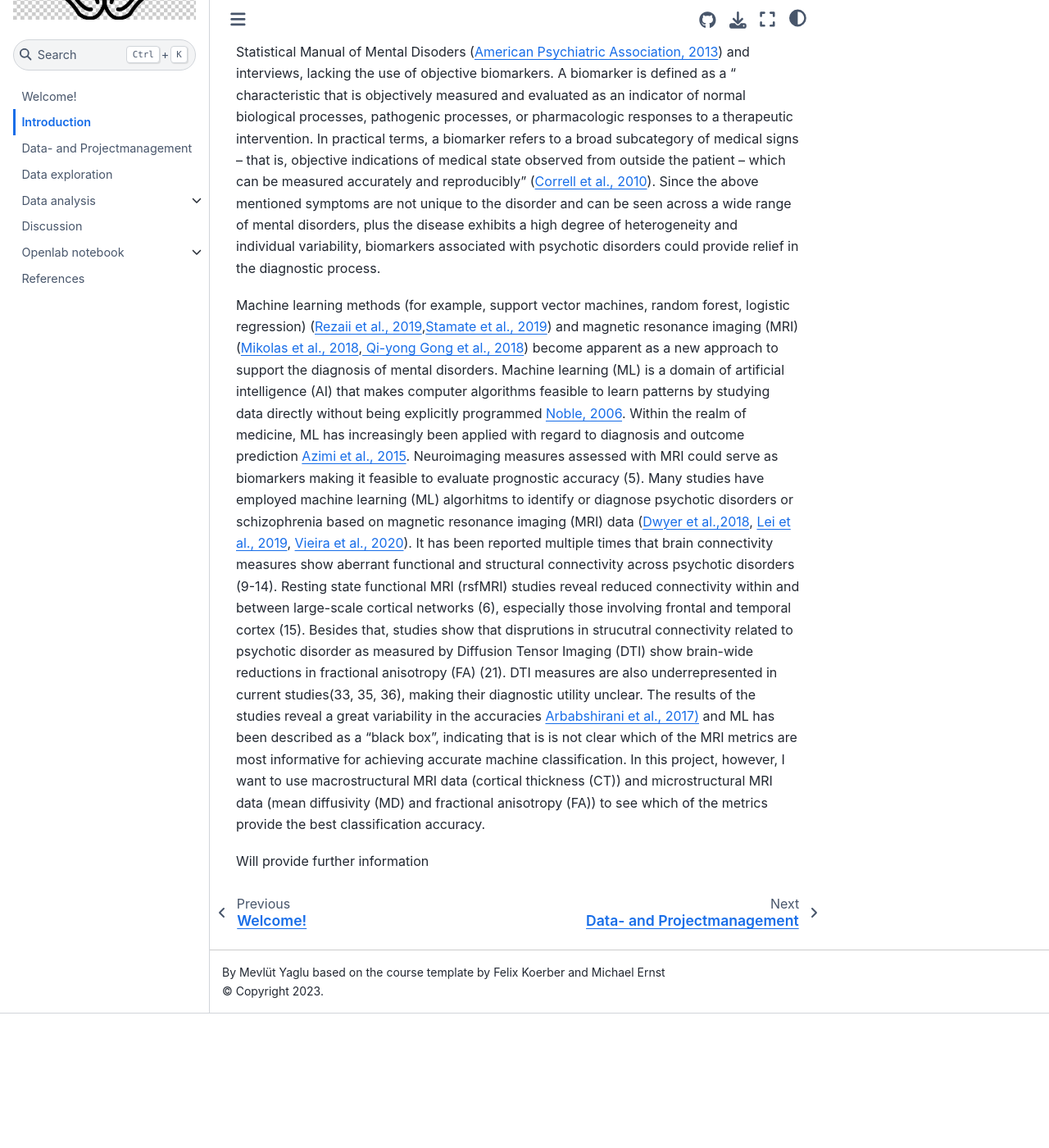
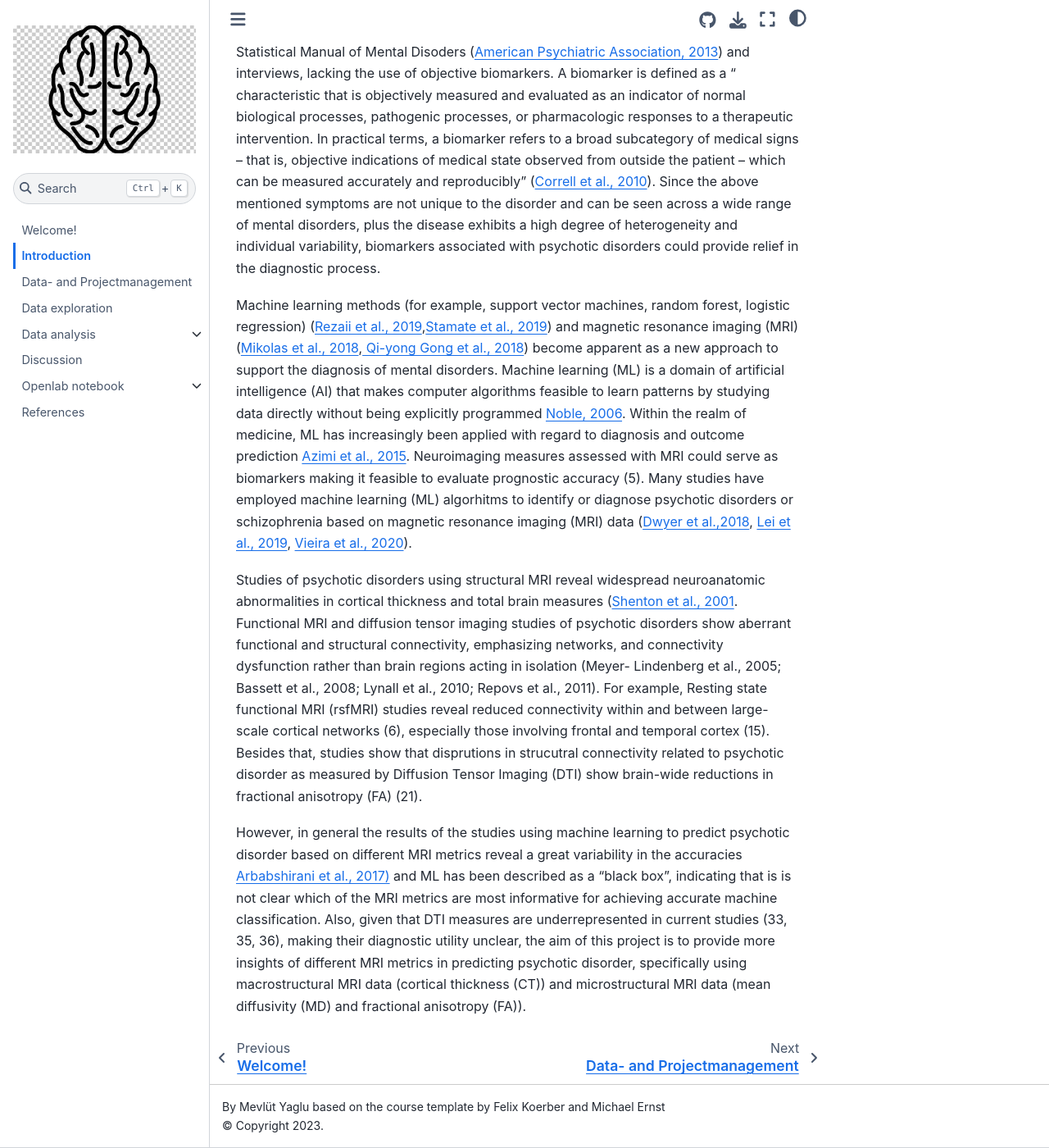
Before and after one commit to mello-y/MSc5_research_project, a Jupyter Book: the page built from content/general_information/TheoreticalBackground.md, in a window 1280 px wide and 1400 px high, scrolled down 164 px. Shown: the whole window at 82% size. Built offline with Jupyter Book 1.0.4 settings and Sphinx 7.4.7 and the Sphinx Book theme 1.1.4, drawn with Linux system fonts in a browser that asks for light colours.

Commit message:
added info on theory

```diff
--- a/content/general_information/TheoreticalBackground.md
+++ b/content/general_information/TheoreticalBackground.md
@@ -3,9 +3,8 @@
 Key features of psychotic disoders include delusions, hallucinations, disorganized thinking, grossly disorganized or abnormal motor behavior, and negative symptoms [Arciniegas, 2015](https://www.ncbi.nlm.nih.gov/pmc/articles/PMC4455840/). Typically, the diagnosis is made according to the 5th edition of the Diagnostic and Statistical Manual of Mental Disoders ([American Psychiatric Association, 2013](https://psycnet.apa.org/record/2013-14907-000)) and interviews, lacking the use of objective biomarkers. A biomarker is defined as a " characteristic that is objectively measured and evaluated as an indicator of normal biological processes, pathogenic processes, or pharmacologic responses to a therapeutic intervention. In practical terms, a biomarker refers to a broad subcategory of medical signs – that is, objective indications of medical state observed from outside the patient – which can be measured accurately and reproducibly" ([Correll et al., 2010](https://pubmed.ncbi.nlm.nih.gov/20214698/)). Since the above mentioned symptoms are not unique to the disorder and can be seen across a wide range of mental disorders, plus the disease exhibits a high degree of heterogeneity and individual variability, biomarkers associated with psychotic disorders could provide relief in the diagnostic process.
 
 Machine learning methods (for example, support vector machines, random forest, logistic regression) ([Rezaii et al., 2019](https://www.nature.com/articles/s41537-019-0077-9),[Stamate et al., 2019](https://www.sciencedirect.com/science/article/pii/S0920996419301616?casa_token=NlqxH4KA11oAAAAA:uShKU5O6khxfPODAPxLEz5kbgw-LNeDWCZye1kc8Qvcih7ymMgDBbsGWKVV4CSh0UhoeUztT0w)) and magnetic resonance imaging (MRI) ([Mikolas et al., 2018](https://link.springer.com/article/10.1186/s12888-018-1678-y),[ Qi-yong Gong et al., 2018](https://academic.oup.com/schizophreniabulletin/article/46/1/17/5365736?login=false)) become apparent as a new approach to support the diagnosis of mental disorders. Machine learning (ML) is a domain of artificial intelligence (AI) that makes computer algorithms feasible to learn patterns by studying data directly without being explicitly programmed [Noble, 2006](https://www.nature.com/articles/nbt1206-1565). Within the realm of medicine, ML has increasingly been applied with regard to diagnosis and outcome prediction [Azimi et al., 2015](https://pubmed.ncbi.nlm.nih.gov/24987050/.). Neuroimaging measures assessed with MRI could serve as biomarkers making it feasible to evaluate prognostic accuracy (5).
-Many studies have employed machine learning (ML) algorhitms to identify or diagnose psychotic disorders or schizophrenia based on magnetic resonance imaging (MRI) data ([Dwyer et al.,2018](https://academic.oup.com/schizophreniabulletin/article/44/5/1060/4911426), [Lei et al., 2019](https://cris.maastrichtuniversity.nl/en/publications/detecting-schizophrenia-at-the-level-of-the-individual-relative-d), [Vieira et al., 2020](https://www.ncbi.nlm.nih.gov/pmc/articles/PMC6942152/)). It has been reported multiple times that brain connectivity measures show aberrant functional and structural connectivity across psychotic disorders (9-14). Resting state functional MRI (rsfMRI) studies reveal reduced connectivity within and between large-scale cortical networks (6), especially those involving frontal and temporal cortex (15). Besides that, studies show that disprutions in strucutral connectivity related to psychotic disorder as measured by Diffusion Tensor Imaging (DTI) show brain-wide reductions in fractional anisotropy (FA) (21).
-DTI measures are also underrepresented in current studies(33, 35, 36), making their diagnostic utility unclear.
- The results of the studies reveal a great variability in the accuracies [Arbabshirani et al., 2017)](https://www.sciencedirect.com/science/article/abs/pii/S105381191600210X) and ML has been described as a "black box", indicating that is is not clear which of the MRI metrics are most informative for achieving accurate machine classification.
-In this project, however, I want to use macrostructural MRI data (cortical thickness (CT)) and microstructural MRI data (mean diffusivity (MD) and fractional anisotropy (FA)) to see which of the metrics provide the best classification accuracy.
+Many studies have employed machine learning (ML) algorhitms to identify or diagnose psychotic disorders or schizophrenia based on magnetic resonance imaging (MRI) data ([Dwyer et al.,2018](https://academic.oup.com/schizophreniabulletin/article/44/5/1060/4911426), [Lei et al., 2019](https://cris.maastrichtuniversity.nl/en/publications/detecting-schizophrenia-at-the-level-of-the-individual-relative-d), [Vieira et al., 2020](https://www.ncbi.nlm.nih.gov/pmc/articles/PMC6942152/)).
 
-Will provide further information
+Studies of psychotic disorders using structural MRI reveal widespread neuroanatomic abnormalities in cortical thickness and total brain measures ([Shenton et al., 2001](https://www.ncbi.nlm.nih.gov/pmc/articles/PMC129100/). Functional MRI and diffusion tensor imaging studies of psychotic disorders show aberrant functional and structural connectivity, emphasizing networks, and connectivity dysfunction rather than brain regions acting in isolation (Meyer- Lindenberg et al., 2005; Bassett et al., 2008; Lynall et al., 2010; Repovs et al., 2011). For example, Resting state functional MRI (rsfMRI) studies reveal reduced connectivity within and between large-scale cortical networks (6), especially those involving frontal and temporal cortex (15). Besides that, studies show that disprutions in strucutral connectivity related to psychotic disorder as measured by Diffusion Tensor Imaging (DTI) show brain-wide reductions in fractional anisotropy (FA) (21).
+
+ However, in general the results of the studies using machine learning to predict psychotic disorder based on different MRI metrics reveal a great variability in the accuracies [Arbabshirani et al., 2017)](https://www.sciencedirect.com/science/article/abs/pii/S105381191600210X) and ML has been described as a "black box", indicating that is is not clear which of the MRI metrics are most informative for achieving accurate machine classification. Also, given that DTI measures are underrepresented in current studies (33, 35, 36), making their diagnostic utility unclear, the aim of this project is to provide more insights of different MRI metrics in predicting psychotic disorder, specifically using macrostructural MRI data (cortical thickness (CT)) and microstructural MRI data (mean diffusivity (MD) and fractional anisotropy (FA)).
```
